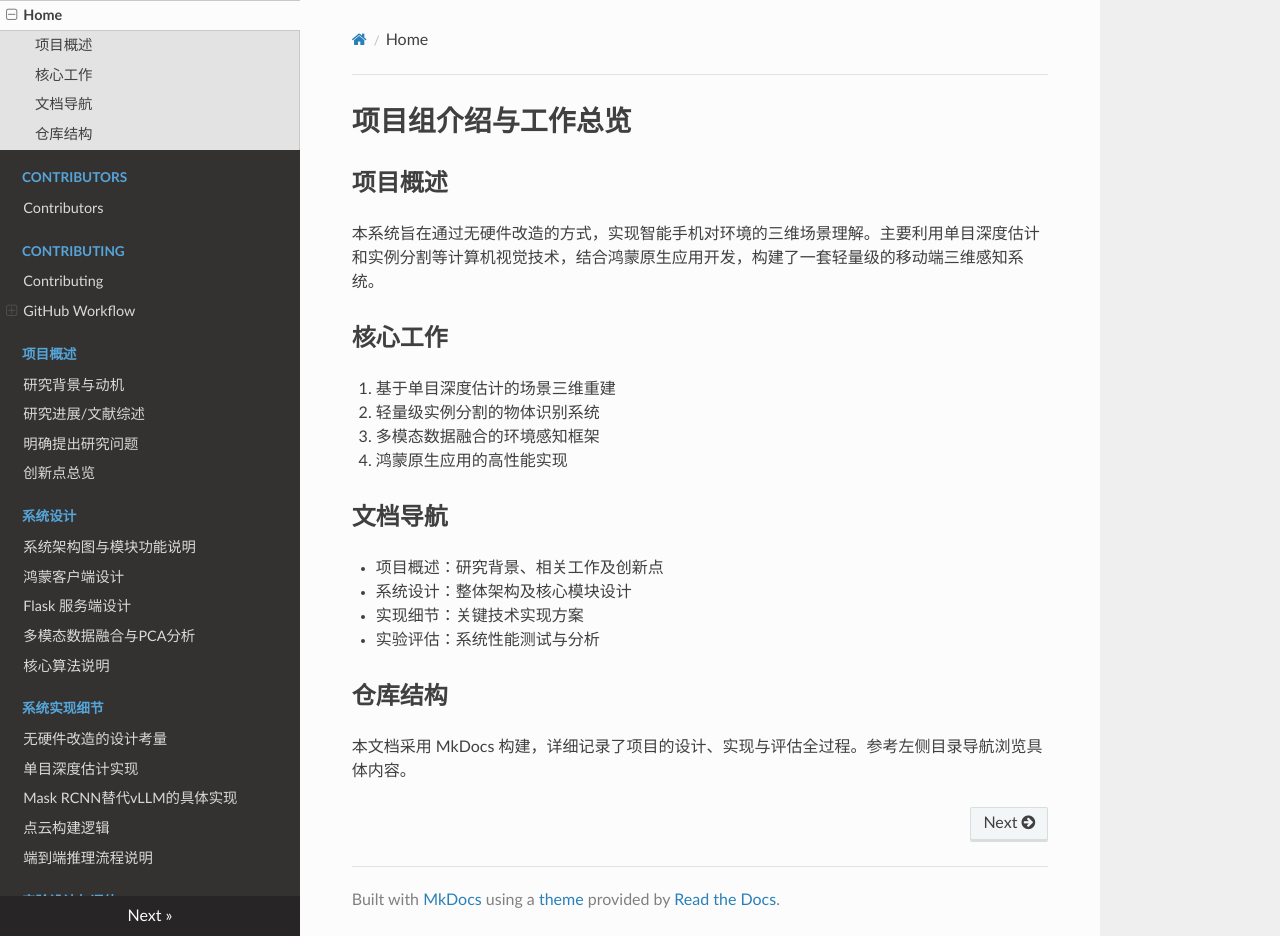
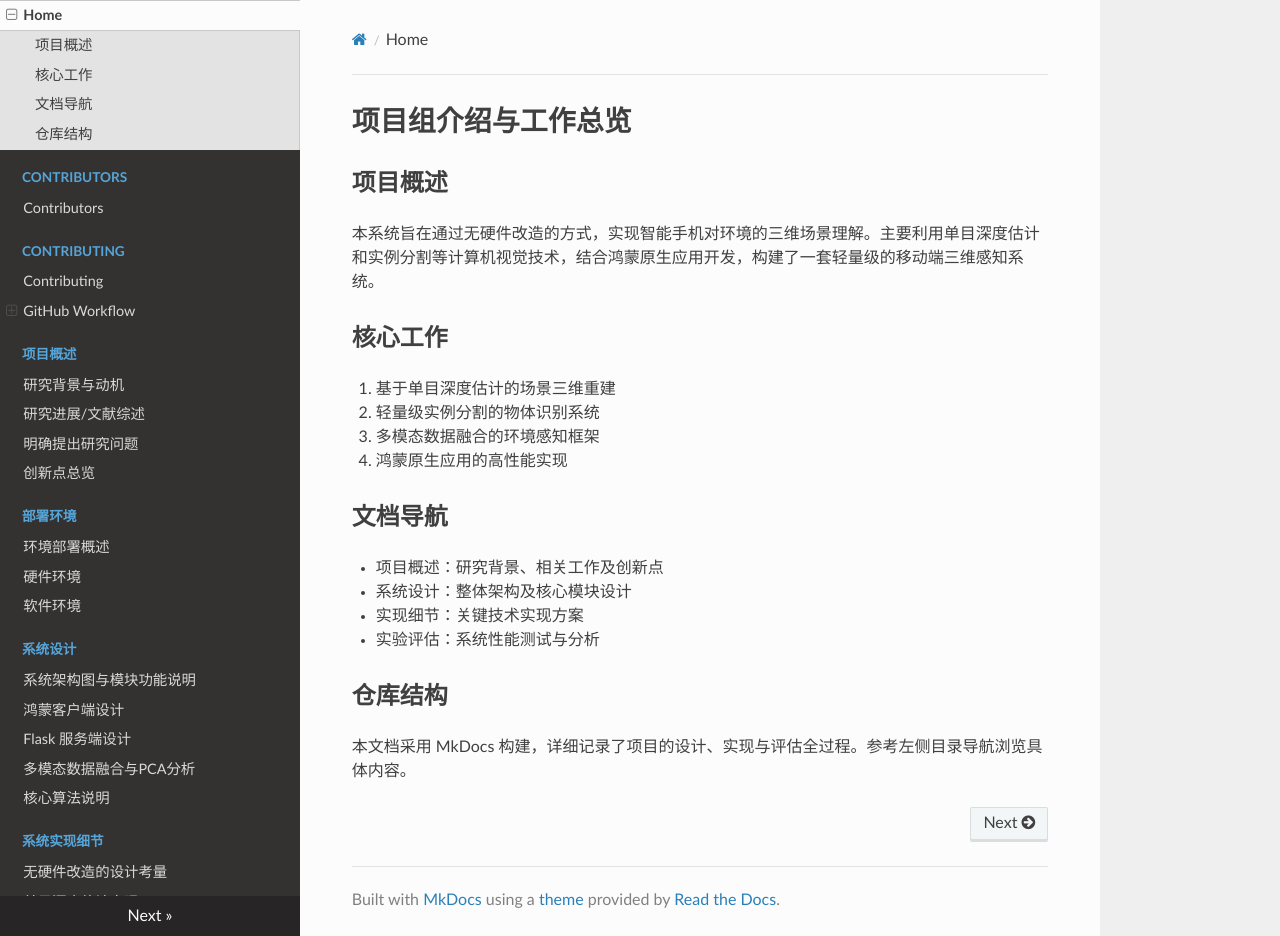
Before and after one commit to xiaoanmodel/-, an MkDocs documentation site: the page built from docs/index.md, in a window 1280 px wide and 936 px high. Built offline with MkDocs 1.6.1, drawn with Linux system fonts in a browser that asks for light colours; nearby versions of some CDN libraries; some of the changed lines change nothing that is shown.

Commit message:
新增“部署环境”部分，包含环境部署概述、硬件环境和软件环境的文档链接

```diff
--- a/mkdocs.yml
+++ b/mkdocs.yml
@@ -12,6 +12,10 @@ nav:
           - 研究进展/文献综述: 0_project_overview/related_work.md
           - 明确提出研究问题: 0_project_overview/problem_statement.md
           - 创新点总览: 0_project_overview/contribution_summary.md
+    - 部署环境:
+          - 环境部署概述: 0_environment_setup/overview.md
+          - 硬件环境: 0_environment_setup/hardware.md
+          - 软件环境: 0_environment_setup/software.md
     - 系统设计:
           - 系统架构图与模块功能说明: 1_system_design/architecture.md
           - 鸿蒙客户端设计: 1_system_design/client_design.md
```
